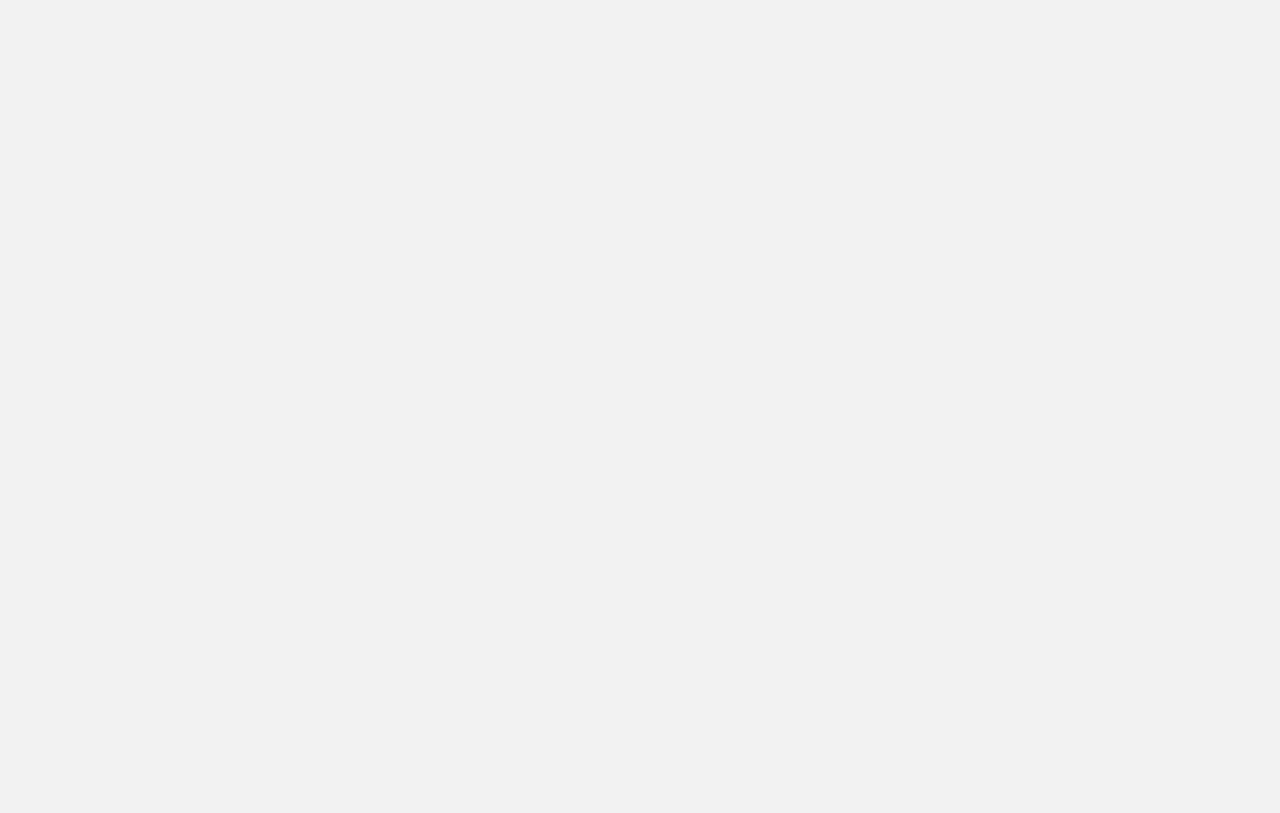
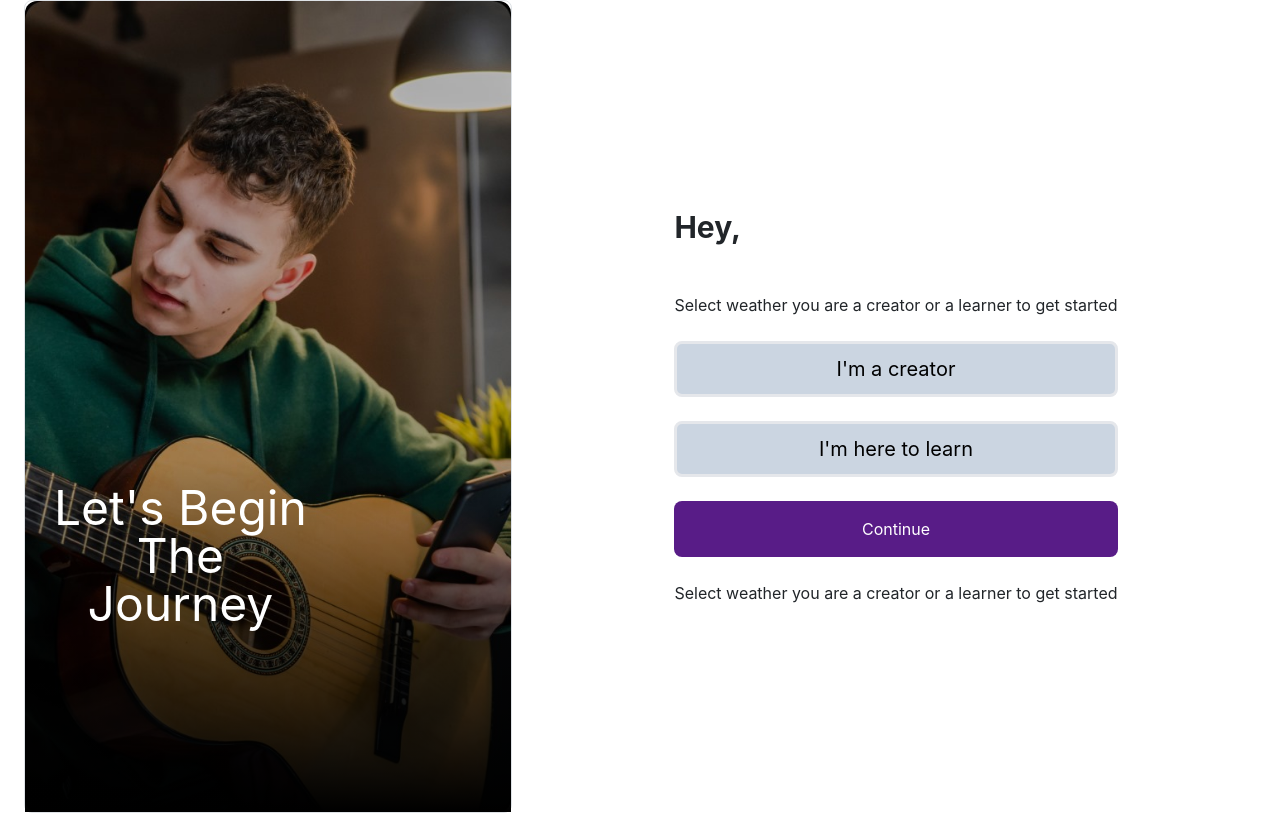
Before and after one commit to teflonRozay/newRepo, a React (Create React App) app: page /SelectUseCase in a window 1280 px wide. Before the commit this address had no page. Built offline with nearby package versions, Linux system fonts and the light colour scheme.

Commit message:
update reset password ui

```diff
--- a/src/Components/Button.js
+++ b/src/Components/Button.js
@@ -1,17 +1,18 @@
-import React from 'react'
+import React from "react";
 
-const Button = ({
-  type,
-  className,
-  text
+const Button = ({ type, className, text }) => {
+  // const style =`h-14 rounded-lg  text-16px w-full text-white ${className}`
+  const defaultTextColorClass = "text-white";
+  const hasTextColorClass = className && className.includes("text-");
+  const style = `h-14 rounded-lg text-16px w-full ${
+    !hasTextColorClass ? defaultTextColorClass : ""
+  } ${className}`;
 
-}) => {
-    const style =`h-14 rounded-lg text-white text-16px w-full ${className}`
   return (
     <button className={style} type={type}>
       {text}
     </button>
-  )
-}
+  );
+};
 
-export default Button
+export default Button;
--- a/src/Components/Details.js
+++ b/src/Components/Details.js
@@ -6,6 +6,8 @@ import ForgotPassword from './ForgotPassword.js';
 import Success from './Success.js';
 import Main from './Main.js';
 import EmailVerify from './EmailVerify.js';
+import SelectUseCase from './SelectUseCase.js';
+
 
 import Welcome from './Welcome.js';
 import ResetPassword from './ResetPassword.js';
@@ -40,6 +42,8 @@ const Details = () => {
         <Route path='/ResetPassword' element={<ResetPassword/>} />
         <Route path='/PasswordUpdate/:tempToken' element={<PasswordUpdate/>} />
         <Route path='/PasswordCongrat' element={<PasswordCongrat/>} />
+        <Route path='/SelectUseCase' element={<SelectUseCase/>} />
+
       </Routes>
     </Router>
   );
--- /dev/null
+++ b/src/Components/SelectUseCase.js
@@ -0,0 +1,87 @@
+import React, { useEffect } from "react";
+import isAuthenticated from "../Services/Auth";
+import { useNavigate } from "react-router-dom";
+import Button from "./Button.js";
+import { useLocation } from "react-router-dom";
+const SelectUseCase = `${process.env.PUBLIC_URL}/SelectUseCase.jpg`;
+
+const Welcome = () => {
+  const navigate = useNavigate();
+
+  const location = useLocation();
+  const queryParams = new URLSearchParams(location.search);
+  const email = queryParams.get("email");
+
+  const handleExplore = () => {
+    console.log("working here...........");
+    navigate("/Main");
+  };
+
+  useEffect(() => {
+    const authenticated = isAuthenticated.isAuthenticated();
+    if (!authenticated) {
+      navigate("/SelectUseCase");
+    }
+  });
+
+  return (
+    <div>
+      <div className="flex">
+        <div className="flex w-[40%] relative">
+          <div className="ml-6 relative rounded-lg border ">
+            <img
+              src={SelectUseCase}
+              className="rounded-xl "
+              alt="Select Use Case"
+            />
+            <div className="absolute bottom-0 left-0 w-full text-center bg-gradient-to-t from-black to-transparent text-white p-4">
+              <p className="text-5xl w-[60%] mb-[10rem]">
+                Let's Begin The Journey
+              </p>
+            </div>
+          </div>
+        </div>
+
+        <div className="flex-1 flex flex-col my-20 px-10  justify-center items-center gap-y-4">
+          <div className="gap-y-4">
+            <div>
+              <p className="font-bold text-3xl py-4">Hey, {email} </p>
+              <p className="py-4 ">
+                Select weather you are a creator or a learner to get started
+              </p>
+            </div>
+            <div onClick={() => handleExplore()}>
+              <Button
+                type="submit"
+                className="bg-slate-300 hover:bg-purple-300 text-xl px-2 border-3 hover:border-purple-600 text-black"
+                text="I'm a creator"
+              ></Button>
+            </div>{" "}
+            <div onClick={() => handleExplore()}>
+              <Button
+                type="submit"
+                className="mt-4 bg-slate-300 hover:bg-purple-300 text-xl px-2 border-3 hover:border-purple-600 text-black"
+                text="I'm here to learn"
+              ></Button>
+            </div>
+            <div onClick={() => handleExplore()}>
+              <Button
+                type="submit"
+                className="bg-purple-900 px-2 mt-4"
+                text="Continue"
+              ></Button>
+
+
+              <p className="py-4 ">
+                Select weather you are a creator or a learner to get started
+              </p>
+
+            </div>
+          </div>
+        </div>
+      </div>
+    </div>
+  );
+};
+
+export default Welcome;
--- a/src/Components/Welcome.js
+++ b/src/Components/Welcome.js
@@ -15,14 +15,14 @@ const Welcome = () => {
 
   const handleExplore = () => {
     console.log("working here...........");
-    navigate("/Main");
+    navigate(`/SelectUseCase?email=${email}`);
   };
 
   useEffect(() => {
     const authenticated = isAuthenticated.isAuthenticated();
-    // if (!authenticated) {
-    //   navigate("/");
-    // }
+    if (!authenticated) {
+      navigate(`/`);
+    }
   });
 
   return (
--- a/src/styles/App.css
+++ b/src/styles/App.css
@@ -18,5 +18,5 @@
 
 body {
     font-family: 'Poppins', sans-serif;
-    background-color:  #f3f2f2;
+    /* background-color:  #f3f2f2; */
   }
```
Also changed, not shown: public/SelectUseCase.jpg (added).
